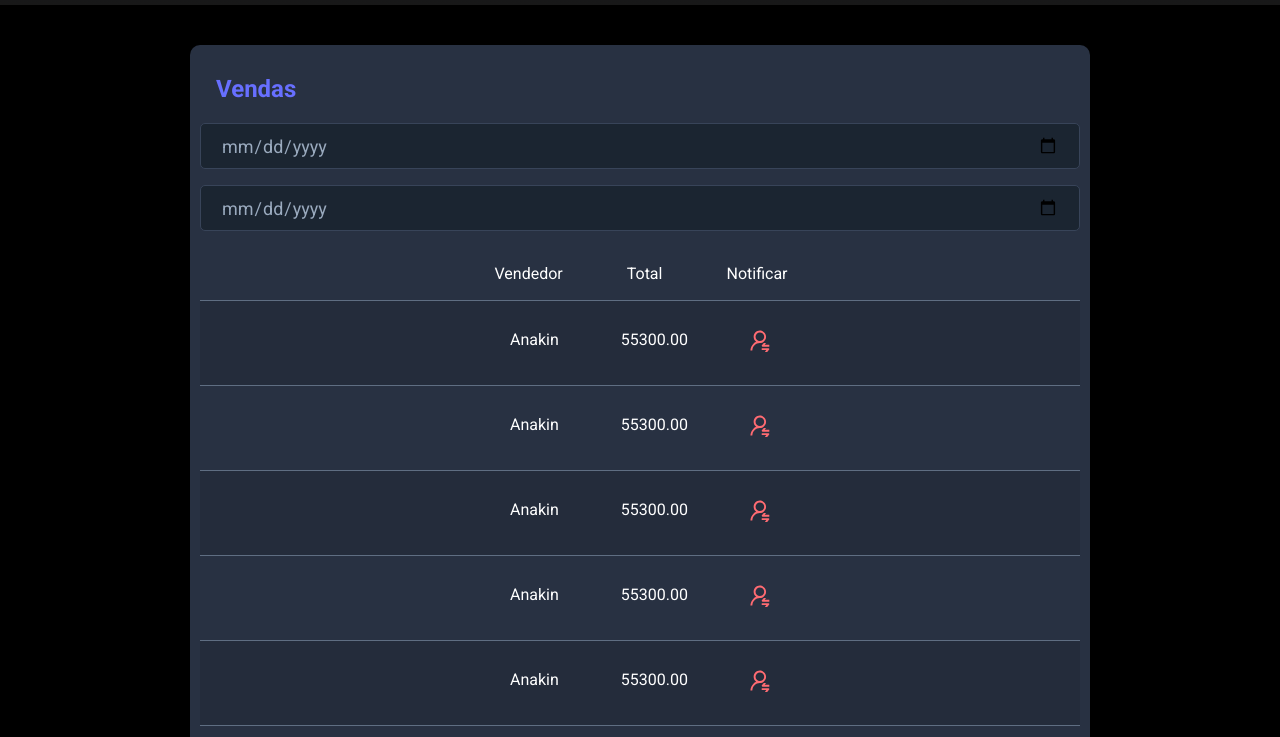
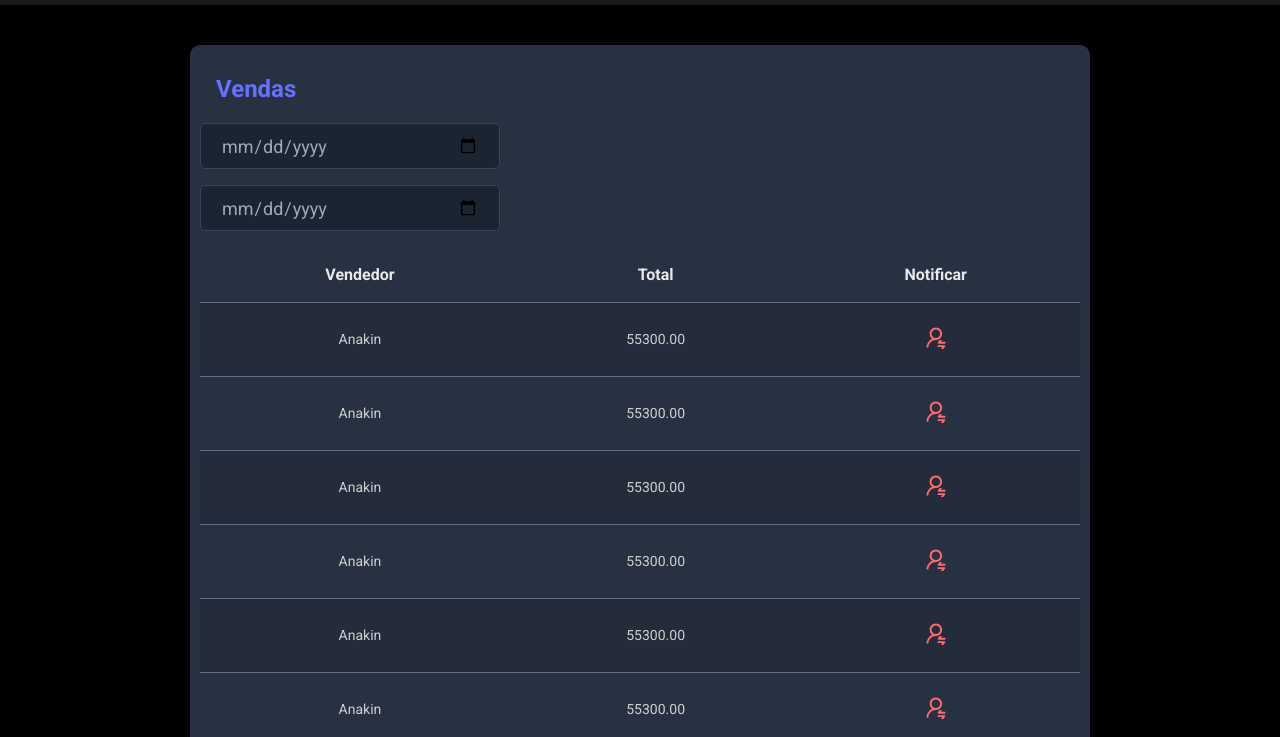
Before and after one commit to FlaviaCosta1037/ds-meta, a plain HTML site: page index.html in a window 1280 px wide. Shown: the part 215-952 px from the top of the page. Drawn offline with Linux system fonts and the light colour scheme.

Commit message:
Ajuste do css na tabela tbody

```diff
--- a/css/style.css
+++ b/css/style.css
@@ -75,6 +75,7 @@ header {
 
 .controle-formulario-container {
     margin-bottom: 16px;
+    max-width: 300px;
 }
 
 .controle-formulario {
@@ -88,44 +89,40 @@ header {
     font-size: 18px;
 }
 
-table {
+.dsmeta-sales-table {
     width: 100%;
-    display: flex;
-    flex-direction: column;
-    align-items: center;
+    border-spacing: 0;
+    border-collapse: collapse;
 }
 
-.card td {
-    padding: 0 31px;
-
+.dsmeta-sales-table thead {
+    height: 55px;
+    font-size: 16px;
+    color: #E9E9E9;
+    font-weight: 700;
 }
 
-thead {
-    padding: 15px;
+.dsmeta-sales-table tbody {
+    font-size: 14px;
+    font-weight: 400;
+    color: #CFCFCF;
+    text-align: center;
 }
 
-tbody {
-    width: 100%;
-    display: flex;
-    flex-direction: column;
-    align-items: center;
-    background: #242C3B;
-}
-
-.dados-1 {
-    display: flex;
-    justify-content: center;
-    width: 100%;
-    padding: 29px 0;
-    background: #242C3B;
+.dsmeta-sales-table tbody tr {
+    height: 74px;
     border-top: 1px solid #5F6E82;
 }
 
-.dados-2 {
-    display: flex;
-    justify-content: center;
-    width: 100%;
-    padding: 29px 0;
-    background: #283142;
-    border-top: 1px solid #5F6E82;
+/*Ao passar o mouse em cima das tabelas ocasiona um efeito*/
+.dsmeta-sales-table tbody tr:hover > td {
+    background-color: #384459;
 }
+
+/*Deixar uma linha mais escura que a outra*/
+/*Lê-se class dsmeta-sales-table tbody direcionado a tr, os filhos impares
+nth-child(odd) são mais escuros. */
+
+.dsmeta-sales-table tbody tr:nth-child(odd){
+    background-color: #242c3b;
+}
--- a/index.html
+++ b/index.html
@@ -32,16 +32,26 @@
                             <input class="controle-formulario" type="date">
                         </div>
                     </div>
-                    <table>
+                    <table class="dsmeta-sales-table">
                         <thead>
-                            <th>
-                            <td>Vendedor</td>
-                            <td>Total</td>
-                            <td>Notificar</td>
-                            </th>
+                            <tr>
+                            <th>Vendedor</th>
+                            <th>Total</th>
+                            <th>Notificar</th>
+                            </tr>
                         </thead>
                         <tbody>
-                            <tr class="dados-1">
+                            <tr>
+                                <td>Anakin</td>
+                                <td>55300.00</td>
+                                <td><img src="imagens/Vector.svg" alt="notificar" /></td>
+                            </tr>
+                            <tr>
+                                <td>Anakin</td>
+                                <td>55300.00</td>
+                                <td><img src="imagens/Vector.svg" alt="notificar" /></td>
+                            </tr>
+                            <tr>
                                 <td>Anakin</td>
                                 <td>55300.00</td>
                                 <td><img src="imagens/Vector.svg" alt="notificar" /></td>
@@ -51,32 +61,22 @@
                                 <td>55300.00</td>
                                 <td><img src="imagens/Vector.svg" alt="notificar" /></td>
                             </tr>
-                            <tr class="dados-1">
+                            <tr>
                                 <td>Anakin</td>
                                 <td>55300.00</td>
                                 <td><img src="imagens/Vector.svg" alt="notificar" /></td>
                             </tr>
-                            <tr class="dados-2">
+                            <tr>
                                 <td>Anakin</td>
                                 <td>55300.00</td>
                                 <td><img src="imagens/Vector.svg" alt="notificar" /></td>
                             </tr>
-                            <tr class="dados-1">
+                            <tr>
                                 <td>Anakin</td>
                                 <td>55300.00</td>
                                 <td><img src="imagens/Vector.svg" alt="notificar" /></td>
                             </tr>
-                            <tr class="dados-2">
-                                <td>Anakin</td>
-                                <td>55300.00</td>
-                                <td><img src="imagens/Vector.svg" alt="notificar" /></td>
-                            </tr>
-                            <tr class="dados-1">
-                                <td>Anakin</td>
-                                <td>55300.00</td>
-                                <td><img src="imagens/Vector.svg" alt="notificar" /></td>
-                            </tr>
-                            <tr class="dados-2">
+                            <tr>
                                 <td>Anakin</td>
                                 <td>55300.00</td>
                                 <td><img src="imagens/Vector.svg" alt="notificar" /></td>
```
